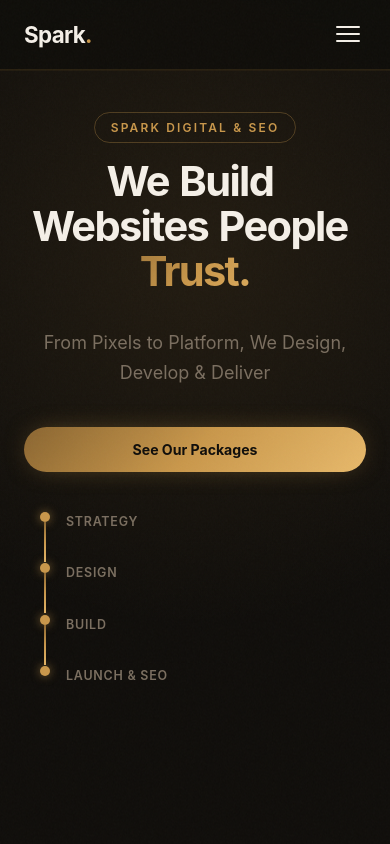
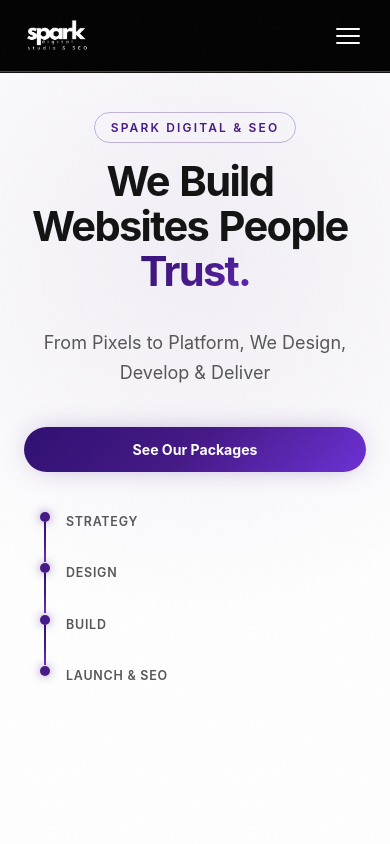
Before and after one commit to sparkdigistudio-rgb/spark_seo, a React (Vite) app: page / in a window 390 px wide. Shown: the top 844 px of the page. Built offline with nearby package versions, Linux system fonts and the light colour scheme.

Commit message:
feat: footer, navbar black, blog/testimonials padding, Insights white

```diff
--- a/src/App.jsx
+++ b/src/App.jsx
@@ -4,6 +4,7 @@
 import Packages from "./components/Packages.jsx";
 import Testimonials from "./components/Testimonials.jsx";
 import Blog from "./components/Blog.jsx";
+import Footer from "./components/Footer.jsx";
 
 const App = () => {
     return (
@@ -14,6 +15,7 @@
             <Packages/>
             <Testimonials/>
             <Blog/>
+            <Footer/>
         </main>
     );
 };
--- a/src/components/Blog.jsx
+++ b/src/components/Blog.jsx
@@ -53,7 +53,7 @@
   );
 
   return (
-    <section id="blog" ref={sectionRef} className="relative pb-20 lg:pb-32">
+    <section id="blog" ref={sectionRef} className="relative pt-12 pb-20 lg:pt-16 lg:pb-32">
       <div className="max-w-6xl mx-auto px-6">
 
         {/* Header */}
@@ -62,7 +62,7 @@
             <p className="hero-eyebrow mb-4">From The Blog</p>
             <h2
               className="font-semibold text-4xl lg:text-5xl"
-              style={{ color: "var(--text-primary)" }}
+              style={{ color: "#ffffff" }}
             >
               Insights &amp; Updates
             </h2>
--- /dev/null
+++ b/src/components/Footer.jsx
@@ -0,0 +1,58 @@
+import { navLinks } from "../constants";
+
+const Footer = () => {
+    const year = new Date().getFullYear();
+
+    return (
+        <footer id="footer">
+            <div className="footer-inner">
+                {/* Logo + tagline */}
+                <div className="footer-brand">
+                    <a href="#hero">
+                        <img src="/spark-logo.png" alt="Spark Digital & SEO" className="footer-logo" />
+                    </a>
+                    <p className="footer-tagline">
+                        Helping businesses get noticed, remembered, and trusted online.
+                    </p>
+                </div>
+
+                {/* Nav links */}
+                <nav className="footer-nav">
+                    <p className="footer-nav-heading">Navigation</p>
+                    <ul>
+                        {navLinks.map(({ label, href }) => (
+                            <li key={label}>
+                                <a href={href}>{label}</a>
+                            </li>
+                        ))}
+                    </ul>
+                </nav>
+
+                {/* Contact */}
+                <div className="footer-contact">
+                    <p className="footer-nav-heading">Get In Touch</p>
+                    <ul>
+                        <li>
+                            <a href="mailto:connect@sparkdigistudio.com">connect@sparkdigistudio.com</a>
+                        </li>
+                        <li>
+                            <a href="tel:+447985390098">+44 798 539 0098</a>
+                        </li>
+                        <li>Monday – Friday, 9 am – 6 pm</li>
+                    </ul>
+                </div>
+            </div>
+
+            {/* Bottom bar */}
+            <div className="footer-bottom">
+                <p>© {year} Spark Digital & SEO. All rights reserved.</p>
+                <div className="footer-bottom-links">
+                    <a href="#">Privacy Policy</a>
+                    <a href="#">Terms of Service</a>
+                </div>
+            </div>
+        </footer>
+    );
+};
+
+export default Footer;
--- a/src/components/NavBar.jsx
+++ b/src/components/NavBar.jsx
@@ -1,15 +1,22 @@
-import { useState } from "react";
+import { useState, useEffect } from "react";
 import { navLinks } from "../constants";
 
 const NavBar = () => {
     const [menuOpen, setMenuOpen] = useState(false);
+    const [scrolled, setScrolled] = useState(false);
+
+    useEffect(() => {
+        const onScroll = () => setScrolled(window.scrollY > 20);
+        window.addEventListener("scroll", onScroll, { passive: true });
+        return () => window.removeEventListener("scroll", onScroll);
+    }, []);
 
     return (
-        <header>
+        <header className={scrolled ? "scrolled" : ""}>
             <nav>
-                {/* Wordmark */}
-                <a href="#hero" className="nav-wordmark">
-                    Spark<span>.</span>
+                {/* Logo */}
+                <a href="#hero" className="nav-logo">
+                    <img src="/spark-logo.png" alt="Spark Digital & SEO" />
                 </a>
 
                 {/* Desktop links */}
--- a/src/components/Testimonials.jsx
+++ b/src/components/Testimonials.jsx
@@ -50,14 +50,14 @@
   );
 
   return (
-    <section id="testimonials" ref={sectionRef} className="relative pb-20 lg:pb-32">
+    <section id="testimonials" ref={sectionRef} className="relative pt-12 pb-20 lg:pt-16 lg:pb-32">
       <div className="max-w-6xl mx-auto px-6">
 
         <div className="text-center mb-16 lg:mb-20">
           <p className="hero-eyebrow mb-4">Client Words</p>
           <h2
             className="font-semibold text-4xl lg:text-5xl"
-            style={{ color: "var(--text-primary)" }}
+            style={{ color: "var(--text-on-dark)" }}
           >
             Don't take our word for it.
           </h2>
--- a/src/index.css
+++ b/src/index.css
@@ -18,24 +18,31 @@
 }
 
 :root {
-  --bg: #0e0c09;
-  --surface: #151209;
-  --surface-2: #1c1810;
+  --bg: #ffffff;
+  --surface: #f4f4f4;
+  --surface-2: #eeeeee;
 
-  --text-primary: #f5f0e8;
-  --text-secondary: #c9974a;
-  --text-muted: #7a6e5f;
+  --bg-dark: #000000;
+  --surface-dark: #0d0d0d;
+  --surface-dark-2: #1a1a1a;
 
-  --primary: #c9974a; /* Muted Gold */
-  --accent: #e8b96a; /* Warm Amber */
-  --highlight: #8a6530; /* Deep Bronze */
+  --text-primary: #111111;
+  --text-secondary: #441787;
+  --text-muted: #555555;
 
-  --gradient: linear-gradient(135deg, #8a6530 0%, #c9974a 50%, #e8b96a 100%);
+  --text-on-dark: #ffffff;
+  --text-muted-dark: #aaaaaa;
+
+  --primary: #441787;
+  --accent: #6b2fd6;
+  --highlight: #2d0e70;
+
+  --gradient: linear-gradient(135deg, #2d0e70 0%, #441787 50%, #6b2fd6 100%);
   --gradient-hover: linear-gradient(
     135deg,
-    #c9974a 0%,
-    #e8b96a 50%,
-    #f5d9a0 100%
+    #441787 0%,
+    #7c3fe8 50%,
+    #9b5ff5 100%
   );
 }
 
@@ -102,9 +109,18 @@
   left: 0;
   right: 0;
   z-index: 50;
-  background: rgba(14, 12, 9, 0.85);
-  backdrop-filter: blur(16px);
-  border-bottom: 1px solid rgba(201, 151, 74, 0.1);
+  background: #000000;
+  backdrop-filter: none;
+  -webkit-backdrop-filter: none;
+  border-bottom: 1px solid rgba(255, 255, 255, 0.06);
+  transition: none;
+}
+
+header.scrolled {
+  background: #000000;
+  backdrop-filter: none;
+  -webkit-backdrop-filter: none;
+  border-bottom: 1px solid rgba(255, 255, 255, 0.06);
 }
 
 header nav {
@@ -117,17 +133,23 @@
 }
 
 /* Wordmark */
-.nav-wordmark {
-  font-size: 1.4rem;
-  font-weight: 700;
-  letter-spacing: -0.03em;
-  color: var(--text-primary);
+.nav-logo {
+  display: flex;
+  align-items: center;
+  flex-shrink: 0;
   text-decoration: none;
-  flex-shrink: 0;
 }
 
-.nav-wordmark span {
-  color: var(--primary);
+.nav-logo img {
+  height: 36px;
+  width: auto;
+  display: block;
+}
+
+@media (min-width: 768px) {
+  .nav-logo img {
+    height: 42px;
+  }
 }
 
 /* Desktop nav links */
@@ -141,7 +163,7 @@
 }
 
 .nav-links-desktop li a {
-  color: var(--text-muted);
+  color: rgba(255, 255, 255, 0.75);
   font-size: 0.92rem;
   font-weight: 500;
   text-decoration: none;
@@ -149,7 +171,7 @@
 }
 
 .nav-links-desktop li a:hover {
-  color: var(--text-primary);
+  color: #ffffff;
 }
 
 /* Icon buttons */
@@ -207,7 +229,7 @@
   display: block;
   width: 24px;
   height: 2px;
-  background: var(--text-primary);
+  background: #ffffff;
   border-radius: 2px;
   transition: all 0.3s ease;
   transform-origin: center;
@@ -229,8 +251,8 @@
   display: none;
   flex-direction: column;
   gap: 0;
-  background: var(--surface);
-  border-top: 1px solid rgba(201, 151, 74, 0.1);
+  background: var(--primary);
+  border-top: 1px solid rgba(255, 255, 255, 0.1);
   overflow: hidden;
   max-height: 0;
   transition: max-height 0.35s ease;
@@ -252,11 +274,11 @@
 .nav-mobile-drawer ul li a {
   display: block;
   padding: 0.85rem 0;
-  color: var(--text-muted);
+  color: rgba(255, 255, 255, 0.75);
   font-size: 1rem;
   font-weight: 500;
   text-decoration: none;
-  border-bottom: 1px solid rgba(201, 151, 74, 0.07);
+  border-bottom: 1px solid rgba(255, 255, 255, 0.1);
   transition: color 0.2s ease;
 }
 
@@ -265,7 +287,7 @@
 }
 
 .nav-mobile-drawer ul li a:hover {
-  color: var(--text-primary);
+  color: #ffffff;
 }
 
 .nav-mobile-drawer .nav-icons {
@@ -293,9 +315,9 @@
 
 /* ==================== GLOBAL STYLES ==================== */
 .glass {
-  background: rgba(21, 18, 9, 0.88);
+  background: rgba(244, 244, 244, 0.88);
   backdrop-filter: blur(20px);
-  border: 1px solid rgba(201, 151, 74, 0.18);
+  border: 1px solid rgba(68, 23, 135, 0.18);
 }
 
 /* ==================== TYPOGRAPHY ==================== */
@@ -311,7 +333,7 @@
 #hero {
   background: radial-gradient(
     circle at 50% 30%,
-    rgba(201, 151, 74, 0.1) 0%,
+    rgba(68, 23, 135, 0.07) 0%,
     transparent 60%
   );
 }
@@ -330,7 +352,7 @@
   letter-spacing: 0.18em;
   text-transform: uppercase;
   color: var(--primary);
-  border: 1px solid rgba(201, 151, 74, 0.3);
+  border: 1px solid rgba(68, 23, 135, 0.3);
   padding: 0.35rem 1rem;
   border-radius: 9999px;
 }
@@ -396,7 +418,7 @@
   height: 10px;
   border-radius: 50%;
   background: var(--primary);
-  box-shadow: 0 0 10px rgba(201, 151, 74, 0.6);
+  box-shadow: 0 0 10px rgba(68, 23, 135, 0.5);
   flex-shrink: 0;
 }
 
@@ -458,7 +480,7 @@
 
   .perf-img:hover {
     transform: scale(1.06) translateY(-12px);
-    box-shadow: 0 30px 60px -10px rgba(201, 151, 74, 0.35);
+    box-shadow: 0 30px 60px -10px rgba(68, 23, 135, 0.25);
   }
 
   .masonry-grid {
@@ -484,7 +506,7 @@
 
 .pkg-card {
   background: var(--surface);
-  border: 1px solid rgba(201, 151, 74, 0.15);
+  border: 1px solid rgba(68, 23, 135, 0.15);
   border-radius: 1.25rem;
   padding: 2rem 1.75rem;
   display: flex;
@@ -496,7 +518,7 @@
 }
 
 .pkg-card:hover {
-  border-color: rgba(201, 151, 74, 0.4);
+  border-color: rgba(68, 23, 135, 0.4);
   transform: translateY(-4px);
 }
 
@@ -505,12 +527,12 @@
   border-color: var(--primary);
   border-width: 1px;
   position: relative;
-  box-shadow: 0 0 40px -12px rgba(201, 151, 74, 0.35);
+  box-shadow: 0 0 40px -12px rgba(68, 23, 135, 0.25);
 }
 
 .pkg-card--featured:hover {
   border-color: var(--accent);
-  box-shadow: 0 0 50px -10px rgba(232, 185, 106, 0.45);
+  box-shadow: 0 0 50px -10px rgba(107, 47, 214, 0.35);
 }
 
 /* Top gold accent bar on featured */
@@ -558,7 +580,7 @@
   gap: 0.15rem;
   margin-top: auto;
   padding-top: 1rem;
-  border-top: 1px solid rgba(201, 151, 74, 0.1);
+  border-top: 1px solid rgba(68, 23, 135, 0.1);
 }
 
 .pkg-price-note {
@@ -590,7 +612,7 @@
   font-size: 0.88rem;
   font-weight: 600;
   text-decoration: none;
-  border: 1px solid rgba(201, 151, 74, 0.3);
+  border: 1px solid rgba(68, 23, 135, 0.3);
   color: var(--text-secondary);
   transition: all 0.25s ease;
   margin-top: 0.5rem;
@@ -599,20 +621,20 @@
 .pkg-cta:hover {
   border-color: var(--primary);
   color: var(--text-primary);
-  background: rgba(201, 151, 74, 0.06);
+  background: rgba(68, 23, 135, 0.06);
 }
 
 .pkg-cta--featured {
   background: var(--gradient);
   border-color: transparent;
-  color: #0e0c09;
+  color: #ffffff;
   font-weight: 700;
 }
 
 .pkg-cta--featured:hover {
   background: var(--gradient-hover);
   border-color: transparent;
-  color: #0e0c09;
+  color: #ffffff;
 }
 
 .pkg-link {
@@ -626,6 +648,14 @@
 }
 
 /* ==================== TESTIMONIALS ==================== */
+
+#testimonials {
+  background: var(--bg-dark);
+}
+
+#testimonials h2 {
+  color: var(--text-on-dark);
+}
 
 .testi-grid {
   display: grid;
@@ -642,8 +672,8 @@
 
 .testi-card {
   position: relative;
-  background: var(--surface);
-  border: 1px solid rgba(201, 151, 74, 0.1);
+  background: var(--surface-dark);
+  border: 1px solid rgba(68, 23, 135, 0.25);
   border-radius: 1.25rem;
   padding: 2rem 1.75rem 1.75rem;
   display: flex;
@@ -656,14 +686,14 @@
 }
 
 .testi-card:hover {
-  border-color: rgba(201, 151, 74, 0.28);
-  box-shadow: 0 8px 40px -12px rgba(201, 151, 74, 0.15);
+  border-color: rgba(68, 23, 135, 0.55);
+  box-shadow: 0 8px 40px -12px rgba(68, 23, 135, 0.3);
 }
 
 .testi-card--featured {
-  border-color: rgba(201, 151, 74, 0.35);
-  background: var(--surface-2);
-  box-shadow: 0 8px 48px -10px rgba(201, 151, 74, 0.18);
+  border-color: var(--primary);
+  background: var(--surface-dark-2);
+  box-shadow: 0 8px 48px -10px rgba(68, 23, 135, 0.35);
 }
 
 .testi-card--featured::before {
@@ -680,7 +710,7 @@
   font-size: 3.5rem;
   line-height: 1;
   color: var(--primary);
-  opacity: 0.55;
+  opacity: 0.7;
   font-family: Georgia, serif;
   display: block;
   margin-bottom: -0.75rem;
@@ -689,7 +719,7 @@
 .testi-body {
   font-size: 0.97rem;
   line-height: 1.7;
-  color: var(--text-primary);
+  color: var(--text-on-dark);
   flex: 1;
 }
 
@@ -698,21 +728,40 @@
   flex-direction: column;
   gap: 0.2rem;
   padding-top: 1rem;
-  border-top: 1px solid rgba(201, 151, 74, 0.1);
+  border-top: 1px solid rgba(68, 23, 135, 0.2);
 }
 
 .testi-name {
   font-size: 0.9rem;
   font-weight: 600;
-  color: var(--primary);
+  color: var(--accent);
 }
 
 .testi-role {
   font-size: 0.8rem;
-  color: var(--text-muted);
+  color: var(--text-muted-dark);
 }
 
 /* ==================== BLOG ==================== */
+
+#blog {
+  background: var(--primary);
+}
+
+#blog h2,
+#blog .blog-view-all {
+  color: #ffffff;
+}
+
+#testimonials .hero-eyebrow {
+  color: rgba(255, 255, 255, 0.85);
+  border-color: rgba(255, 255, 255, 0.25);
+}
+
+#blog .hero-eyebrow {
+  color: rgba(255, 255, 255, 0.85);
+  border-color: rgba(255, 255, 255, 0.3);
+}
 
 .blog-list {
   display: flex;
@@ -724,7 +773,7 @@
   grid-template-columns: 1fr;
   gap: 0.5rem 1.5rem;
   padding: 1.4rem 0 1.4rem 1rem;
-  border-top: 1px solid rgba(201, 151, 74, 0.12);
+  border-top: 1px solid rgba(255, 255, 255, 0.15);
   text-decoration: none;
   position: relative;
   transition: background 0.25s ease;
@@ -732,7 +781,7 @@
 }
 
 .blog-list .blog-row:last-child {
-  border-bottom: 1px solid rgba(201, 151, 74, 0.12);
+  border-bottom: 1px solid rgba(255, 255, 255, 0.15);
 }
 
 @media (min-width: 768px) {
@@ -752,7 +801,7 @@
   top: 0;
   bottom: 0;
   width: 2px;
-  background: var(--gradient);
+  background: #ffffff;
   border-radius: 9999px;
   opacity: 0;
   transition: opacity 0.25s ease;
@@ -763,13 +812,13 @@
 }
 
 .blog-row:hover {
-  background: rgba(201, 151, 74, 0.04);
+  background: rgba(255, 255, 255, 0.08);
 }
 
 .blog-row__title {
   font-size: 1rem;
   font-weight: 600;
-  color: var(--text-primary);
+  color: #ffffff;
   line-height: 1.45;
   transition: color 0.2s ease;
 }
@@ -781,7 +830,7 @@
 }
 
 .blog-row:hover .blog-row__title {
-  color: var(--accent);
+  color: rgba(255, 255, 255, 0.8);
 }
 
 .blog-row__meta {
@@ -802,20 +851,20 @@
 
 .blog-row__date {
   font-size: 0.78rem;
-  color: var(--text-muted);
+  color: rgba(255, 255, 255, 0.6);
   white-space: nowrap;
 }
 
 .blog-row__read {
   font-size: 0.82rem;
   font-weight: 600;
-  color: var(--primary);
+  color: rgba(255, 255, 255, 0.9);
   white-space: nowrap;
   transition: color 0.2s ease;
 }
 
 .blog-row:hover .blog-row__read {
-  color: var(--accent);
+  color: #ffffff;
 }
 
 .blog-arrow {
@@ -831,7 +880,7 @@
 .blog-view-all {
   font-size: 0.88rem;
   font-weight: 600;
-  color: var(--primary);
+  color: rgba(255, 255, 255, 0.85);
   text-decoration: none;
   display: flex;
   align-items: center;
@@ -843,18 +892,18 @@
 }
 
 .blog-view-all:hover {
-  color: var(--accent);
+  color: #ffffff;
 }
 
 /* ==================== BUTTONS ==================== */
 .neon-btn {
   background: var(--gradient);
-  color: #0e0c09;
+  color: #ffffff;
   font-weight: 700;
   font-size: 0.88rem;
   padding: 12px 24px;
   border-radius: 9999px;
-  box-shadow: 0 0 28px -10px rgba(201, 151, 74, 0.6);
+  box-shadow: 0 0 28px -10px rgba(68, 23, 135, 0.5);
   transition: all 0.4s cubic-bezier(0.4, 0, 0.2, 1);
 }
 
@@ -867,7 +916,7 @@
 
 .neon-btn:hover {
   transform: translateY(-4px) scale(1.03);
-  box-shadow: 0 0 40px -6px rgba(232, 185, 106, 0.7);
+  box-shadow: 0 0 40px -6px rgba(107, 47, 214, 0.6);
   background: var(--gradient-hover);
 }
 
@@ -881,3 +930,117 @@
   border-color: var(--accent);
   color: var(--text-primary);
 }
+
+/* ─── Footer ─────────────────────────────────────────────── */
+#footer {
+  background: #000000;
+  color: #ffffff;
+  padding: 4rem 1.5rem 0;
+}
+
+.footer-inner {
+  max-width: 1200px;
+  margin: 0 auto;
+  display: grid;
+  grid-template-columns: 1fr;
+  gap: 2.5rem;
+  padding-bottom: 3rem;
+  border-bottom: 1px solid rgba(255, 255, 255, 0.1);
+}
+
+@media (min-width: 768px) {
+  .footer-inner {
+    grid-template-columns: 2fr 1fr 1fr;
+    gap: 3rem;
+  }
+}
+
+.footer-logo {
+  height: 36px;
+  width: auto;
+  display: block;
+  margin-bottom: 1rem;
+}
+
+.footer-tagline {
+  font-size: 0.9rem;
+  color: rgba(255, 255, 255, 0.55);
+  line-height: 1.65;
+  max-width: 320px;
+}
+
+.footer-nav-heading {
+  font-size: 0.7rem;
+  font-weight: 700;
+  letter-spacing: 0.12em;
+  text-transform: uppercase;
+  color: var(--accent);
+  margin-bottom: 1rem;
+}
+
+.footer-nav ul,
+.footer-contact ul {
+  list-style: none;
+  padding: 0;
+  margin: 0;
+  display: flex;
+  flex-direction: column;
+  gap: 0.65rem;
+}
+
+.footer-nav ul li a,
+.footer-contact ul li a {
+  font-size: 0.9rem;
+  color: rgba(255, 255, 255, 0.65);
+  text-decoration: none;
+  transition: color 0.2s ease;
+}
+
+.footer-nav ul li a:hover,
+.footer-contact ul li a:hover {
+  color: #ffffff;
+}
+
+.footer-contact ul li {
+  font-size: 0.9rem;
+  color: rgba(255, 255, 255, 0.65);
+}
+
+.footer-bottom {
+  max-width: 1200px;
+  margin: 0 auto;
+  padding: 1.5rem 0 2rem;
+  display: flex;
+  flex-direction: column;
+  gap: 0.75rem;
+  align-items: flex-start;
+}
+
+@media (min-width: 768px) {
+  .footer-bottom {
+    flex-direction: row;
+    align-items: center;
+    justify-content: space-between;
+  }
+}
+
+.footer-bottom p {
+  font-size: 0.8rem;
+  color: rgba(255, 255, 255, 0.35);
+}
+
+.footer-bottom-links {
+  display: flex;
+  gap: 1.5rem;
+}
+
+.footer-bottom-links a {
+  font-size: 0.8rem;
+  color: rgba(255, 255, 255, 0.35);
+  text-decoration: none;
+  transition: color 0.2s ease;
+}
+
+.footer-bottom-links a:hover {
+  color: rgba(255, 255, 255, 0.7);
+}
```
Also changed, not shown: public/spark-logo.png (added).
